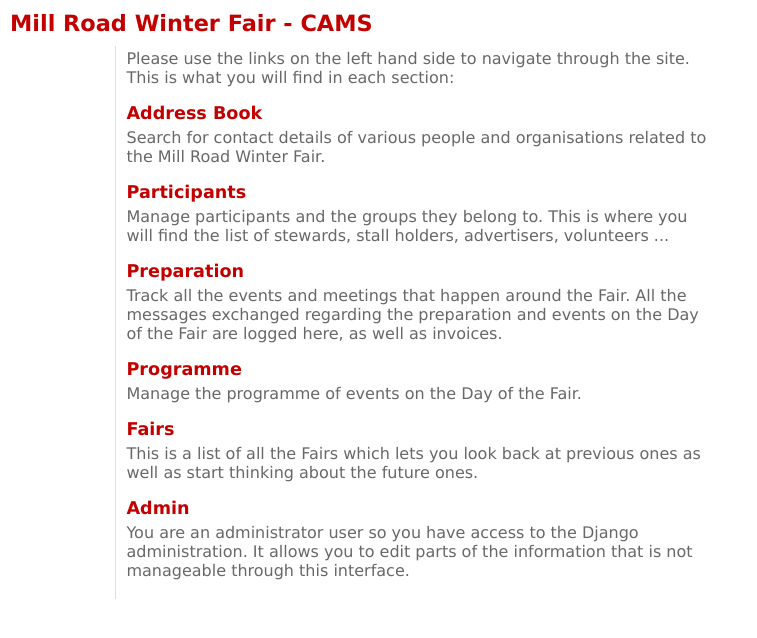
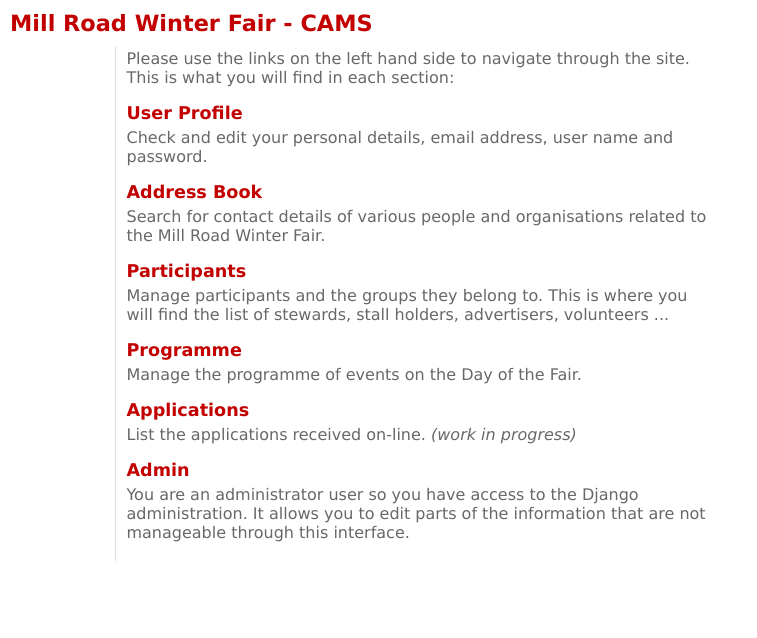
Before and after one commit to gctucker/mrwf, a Django app: template templates/home.html in a window 1280 px wide. Shown: the top 638 px of the page, without its empty margins (0-757 px from the left). Run offline with Django 3.2, Linux system fonts and the light colour scheme; the template is opened without the code that fills it, so the values that code supplies are empty; the visitor is signed in with stand-in values (Sample User, id 1).

Commit message:
home: tweak front page text + comment out the preparation and fair sections

```diff
--- a/templates/home.html
+++ b/templates/home.html
@@ -4,6 +4,12 @@
           <div class="textblock">
             Please use the links on the left hand side to navigate through the
             site.  This is what you will find in each section:
+
+            <p>
+              <h2>User Profile</h2> Check and edit your personal details, email
+              address, user name and password.
+            </p>
+
             <p>
               <h2>Address Book</h2> Search for contact details of various
               people and organisations related to the Mill Road Winter Fair.
@@ -13,26 +19,34 @@
               belong to.  This is where you will find the list of stewards,
               stall holders, advertisers, volunteers ...
             </p>
+<!--
             <p>
               <h2>Preparation</h2> Track all the events and meetings that
               happen around the Fair.  All the messages exchanged regarding the
               preparation and events on the Day of the Fair are logged here, as
               well as invoices.
             </p>
+-->
             <p>
               <h2>Programme</h2> Manage the programme of events on the Day of
               the Fair.
-            </p>
+            </p>{% if user.is_staff %}
+            <p>
+              <h2>Applications</h2> List the applications received on-line.
+              <span style="font-style: italic">(work in progress)</span>
+            </p>{% endif %}
+<!--
             <p>
               <h2>Fairs</h2> This is a list of all the Fairs which lets you
               look back at previous ones as well as start thinking about the
               future ones.
             <p>
+-->
             </p>{% if user.is_staff %}
             <p>
               <h2>Admin</h2> You are an administrator user so you have access
               to the Django administration.  It allows you to edit parts of the
-              information that is not manageable through this interface.
+              information that are not manageable through this interface.
             </p>{% endif %}
           </div>
 {% endblock %}
```
